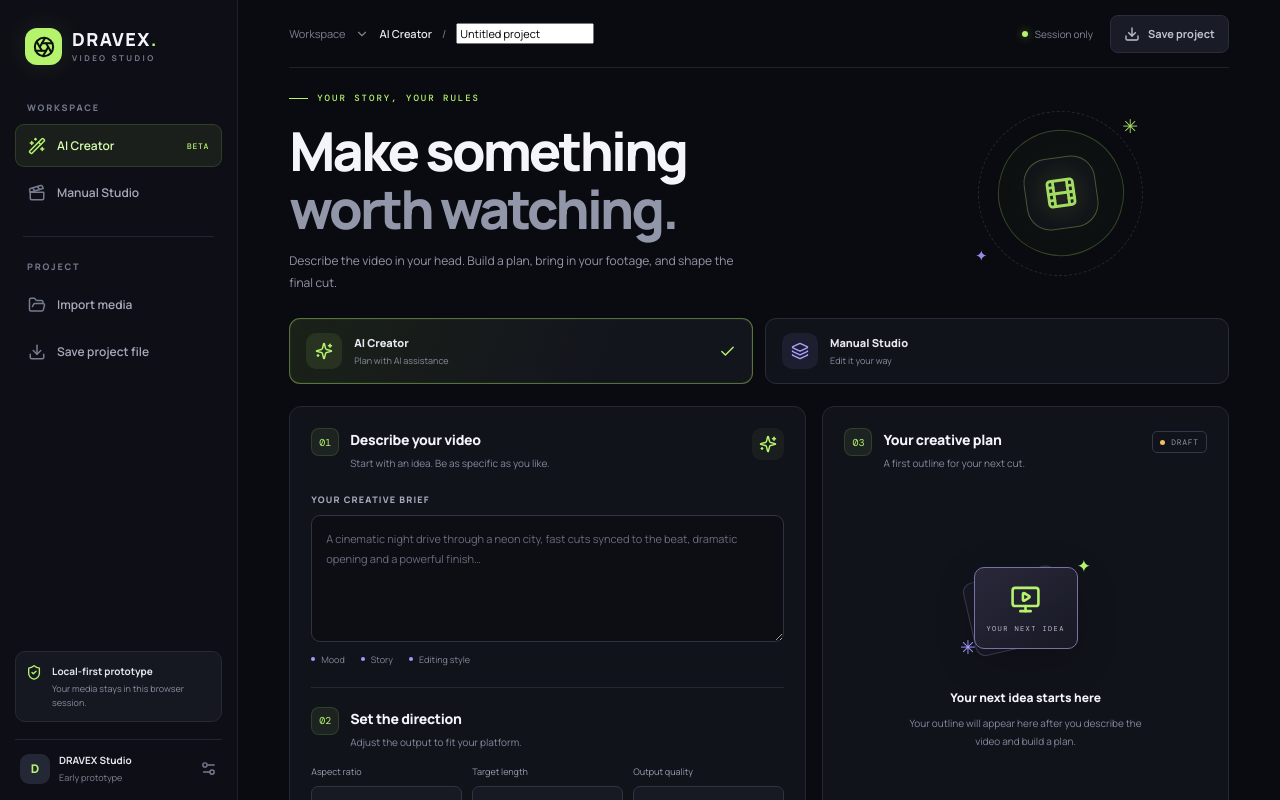
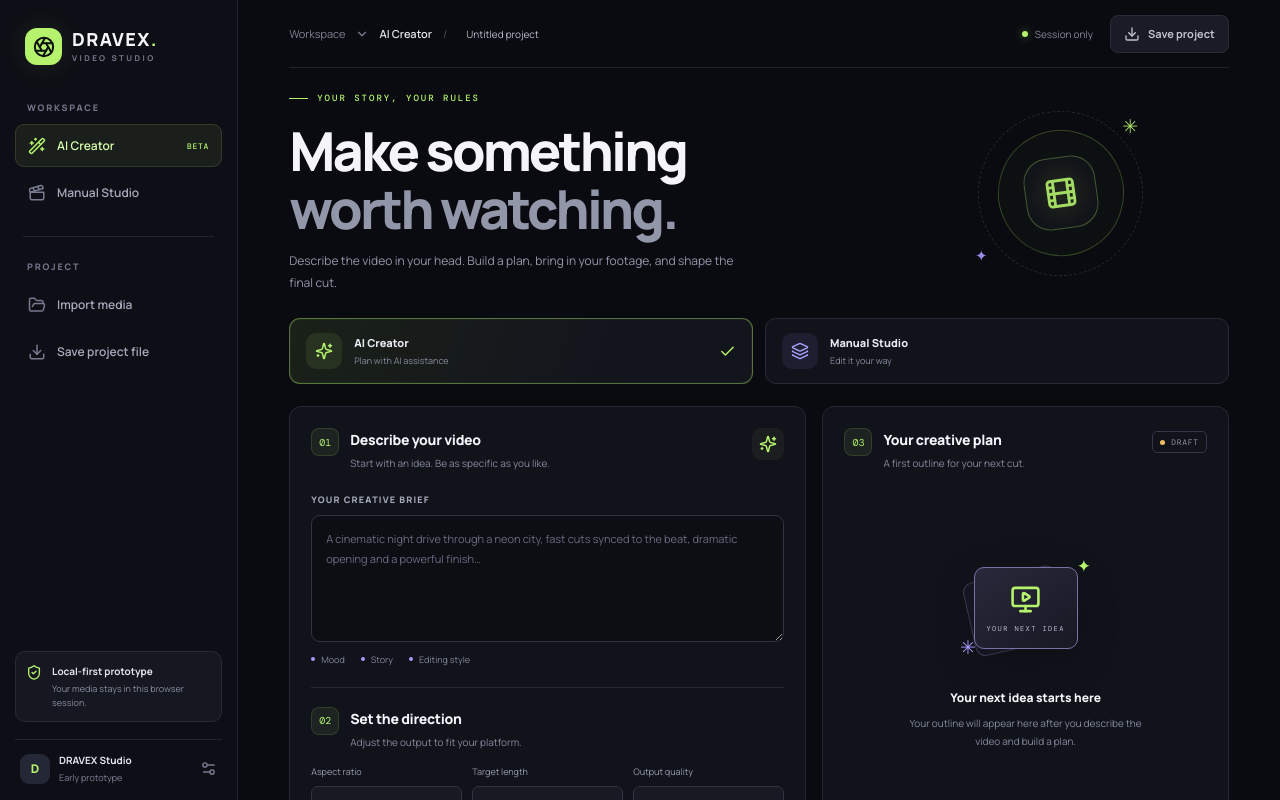
Before and after one commit to mlbbgame/dravex-ai-video-editor, a React (Vite) app: page / in a window 1280 px wide. Shown: the top 800 px of the page. Built offline with nearby package versions, Linux system fonts and the light colour scheme.

Commit message:
style: add compact editable project name field

```diff
--- a/src/styles.css
+++ b/src/styles.css
@@ -54,6 +54,9 @@ button:disabled { cursor: not-allowed; opacity: .28; }
 .crumb, .top-actions, .save-status { display: flex; align-items: center; gap: 10px; }
 .crumb { color: #7c8092; font-size: 11px; }
 .crumb strong { color: #e2e3eb; font-weight: 600; }
+.crumb-divider { color: #4d5163; margin: 0 1px; }
+.project-name-input { width: 140px; min-width: 0; padding: 5px 7px; border: 1px solid transparent; border-radius: 5px; outline: none; color: #b8bbca; background: transparent; font-size: 10px; }
+.project-name-input:hover, .project-name-input:focus { border-color: #303342; background: #151722; color: #f4f4fa; }
 .top-actions { gap: 17px; }
 .save-status { color: #85899a; font-size: 10px; gap: 7px; }
 .status-dot { width: 6px; height: 6px; border-radius: 50%; background: var(--accent); box-shadow: 0 0 8px #b5f36d75; }
@@ -263,6 +266,8 @@ textarea:focus { border-color: #b5f36d80; }
   .topbar { height: 55px; }
   .crumb { gap: 5px; font-size: 9px; }
   .crumb svg { width: 11px; }
+  .project-name-input { width: 78px; padding: 3px 2px; font-size: 8px; }
+  .crumb-divider { display: none; }
   .top-actions { gap: 7px; }
   .save-status { font-size: 0; gap: 0; }
   .save-status .status-dot { width: 7px; height: 7px; }
```
